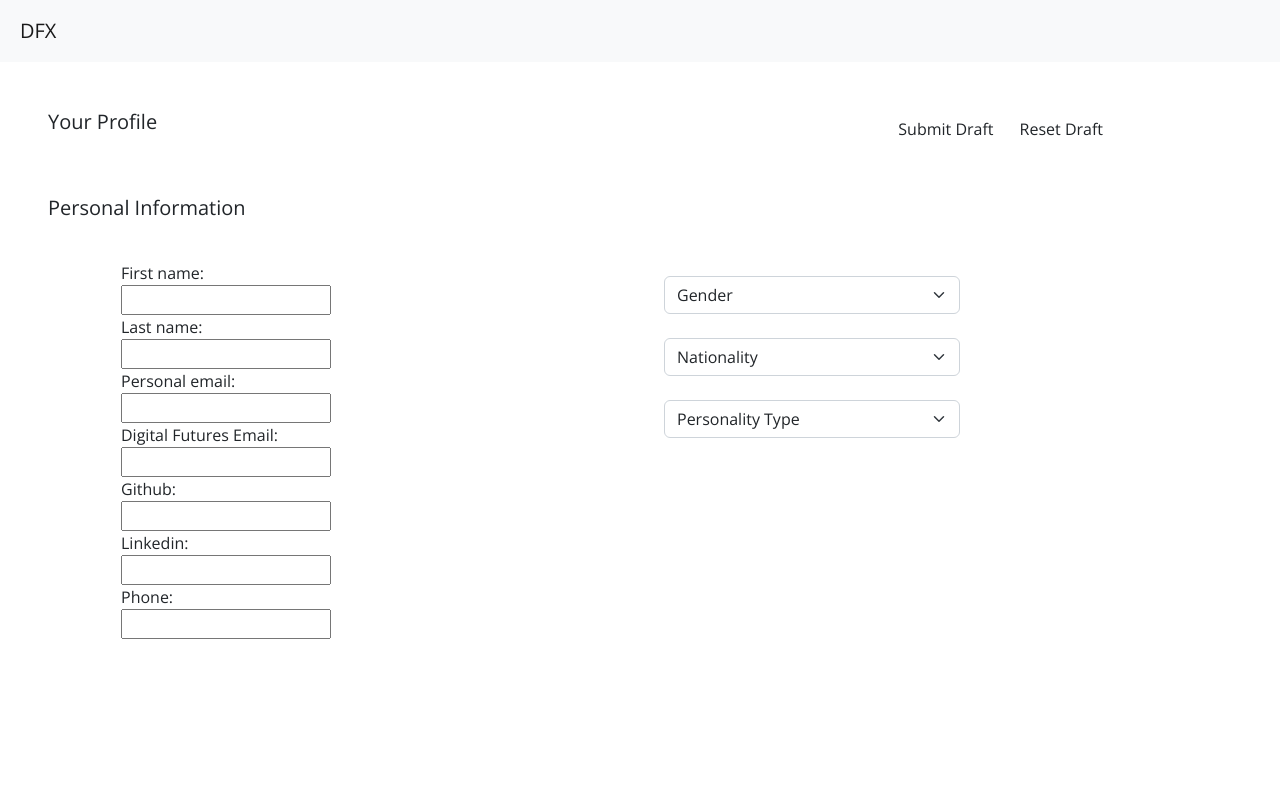
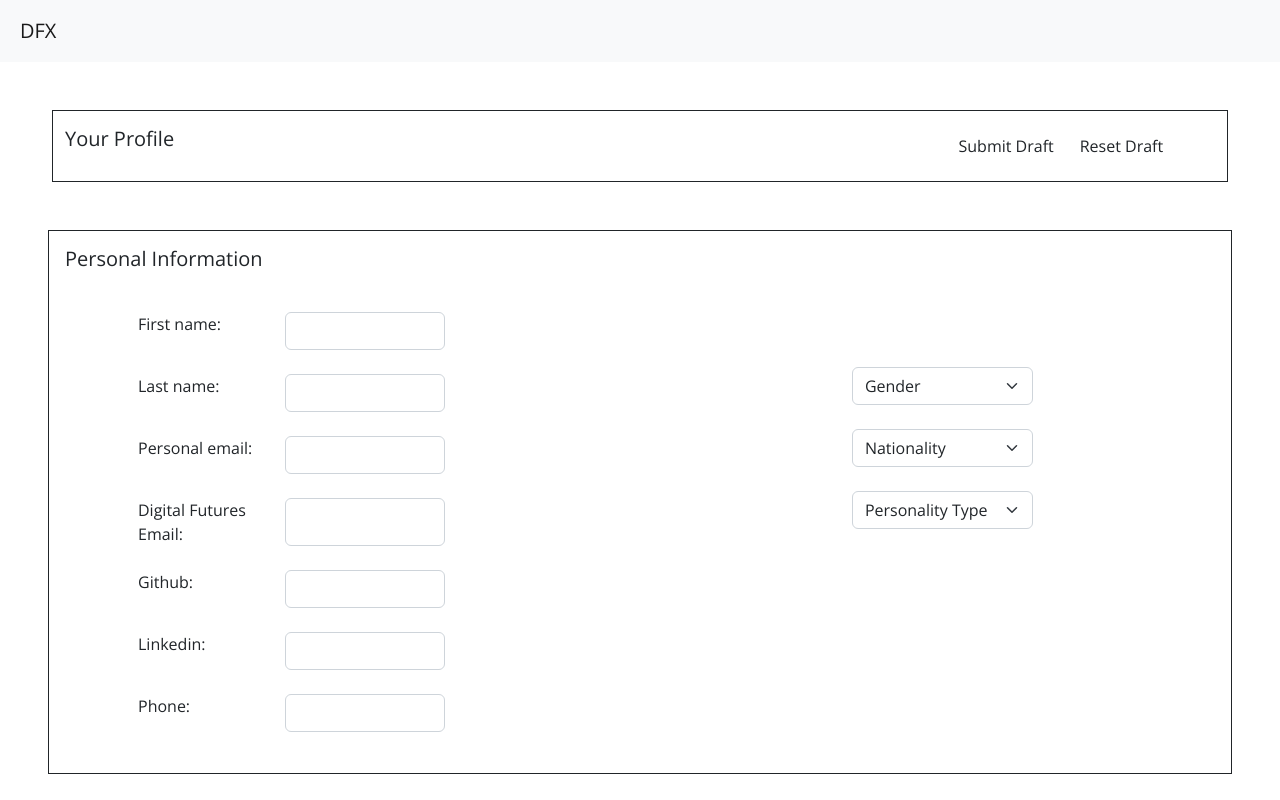
Before and after one commit to DFXtra-Group-1/DFXtraGroup1-.github, a React (Create React App) app in the folder frontend/starter/: page /graduate/1/edit in a window 1280 px wide. Built offline with nearby package versions, Linux system fonts and the light colour scheme; no server answers.

Commit message:
some style

```diff
--- a/frontend/starter/src/Components/editView/EditProfilePage.jsx
+++ b/frontend/starter/src/Components/editView/EditProfilePage.jsx
@@ -1,4 +1,3 @@
-import '../../Styles/EditProfilePage.css';
 import PersonalInformation from "./PersonalInformation";
 import GraduateModel from "../utils/Graduate.model";
 
@@ -113,18 +112,16 @@ const EditProfilePage = ({ SERVER_URL }) => {
     const resetHandler = () => getData();
     return (
         <>
-            <div className="ms-5 mt-5">
+            <div className="mx-5 mt-5">
                 <form onSubmit={submitHandler}>
-                    <div className="row">
+                    <div className="row border border-dark mx-1 py-3">
                         <div className="col"><h5>Your Profile</h5></div>
-                        <div className="col-4">
+                        <div className="col-3">
                             <button className="btn" type="submit">Submit Draft</button>
                             <button className="btn" onClick={resetHandler}>Reset Draft</button>
                         </div>
                     </div>
                     <div className="mt-5">
-
-
                         <PersonalInformation gradProps={gradProps} setProps={setProps} />
                     </div>
                 </form>
--- a/frontend/starter/src/Components/editView/PersonalInformation.jsx
+++ b/frontend/starter/src/Components/editView/PersonalInformation.jsx
@@ -1,4 +1,3 @@
-import '../../Styles/PersonalInformation.css';
 import DropDowns from "./DropDowns";
 import ProfileEdit from "./ProfileEdit";
 
@@ -41,21 +40,25 @@ const PersonalInformation = ({ gradProps, setProps }) => {
     };
 
     return (
-        <div className="row">
+        <div className="border border-dark px-3 py-3">
             <h5 className="card-title"> Personal Information </h5>
-            <div className="row">
-                <div className="col">
+            {/* <div className="row"> */}
+            <div id="info">
+                <div id="personal">
                     <ProfileEdit
                         gradProps1={gradProps1} setProps1={setProps1}
                     />
                 </div>
-                <div className="col pt-5 mt-2" >
+
+                <div id="dropdowns" className="pt-5 mt-5">
+                    {/* <div className="col pt-5 mt-5" > */}
                     <DropDowns
                         gradProps2={gradProps2} setProps2={setProps2}
                     />
                 </div>
             </div>
         </div>
+        // </div>
     )
 };
 
--- a/frontend/starter/src/Components/editView/ProfileEdit.jsx
+++ b/frontend/starter/src/Components/editView/ProfileEdit.jsx
@@ -9,34 +9,40 @@ const ProfileEdit = ({ gradProps1, setProps1 }) => {
             <div className="card m-2 border-white">
                 <div className="card-body">
                     <div className="ps-5 pt-3">
-                        <label htmlFor="firstName">First name:</label>
-                        <input className="card-text" value={firstName} onChange={e => setFirstName(e.target.value)} />
+                        <div className="row">
+                            <label className="col" htmlFor="firstName">First name:&nbsp;</label>
+                            <input className="form-control col" value={firstName} onChange={e => setFirstName(e.target.value)} />
+                        </div>
                         <br />
-
-                        <label htmlFor="lastName">Last name:</label>
-                        <input className="card-text" value={lastName} onChange={e => setLastName(e.target.value)} />
+                        <div className="row">
+                            <label className="col" htmlFor="lastName">Last name:&nbsp;</label>
+                            <input className="form-control col" value={lastName} onChange={e => setLastName(e.target.value)} />
+                        </div>
                         <br />
-
-                        <label htmlFor="email">Personal email:</label>
-                        <input className="card-text" value={personalEmail} onChange={e => setPersonalEmail(e.target.value)} />
+                        <div className="row">
+                            <label className="col" htmlFor="email">Personal email:&nbsp;</label>
+                            <input className="form-control col" value={personalEmail} onChange={e => setPersonalEmail(e.target.value)} />
+                        </div>
                         <br />
-
-                        <label htmlFor="digitalFuturesEmail">Digital Futures Email:</label>
-                        <input className="card-text" value={digitalFuturesEmail} onChange={e => setDigitalFuturesEmail(e.target.value)} />
+                        <div className="row">
+                            <label className="col" htmlFor="digitalFuturesEmail">Digital Futures Email:&nbsp;</label>
+                            <input className="form-control col" value={digitalFuturesEmail} onChange={e => setDigitalFuturesEmail(e.target.value)} />
+                        </div>
                         <br />
-
-                        <label htmlFor="gitHub">Github:</label>
-                        <input className="card-text" value={gitHub} onChange={e => setGitHub(e.target.value)} />
+                        <div className="row">
+                            <label className="col" htmlFor="gitHub">Github:&nbsp;</label>
+                            <input className="form-control col" value={gitHub} onChange={e => setGitHub(e.target.value)} />
+                        </div>
                         <br />
-
-                        <label htmlFor="linkedin">Linkedin:</label>
-                        <input className="card-text" value={linkedIn} onChange={e => setLinkedIn(e.target.value)} />
+                        <div className="row">
+                            <label className="col" htmlFor="linkedin">Linkedin:&nbsp;</label>
+                            <input className="form-control col" value={linkedIn} onChange={e => setLinkedIn(e.target.value)} />
+                        </div>
                         <br />
-
-                        <label htmlFor="phone">Phone:</label>
-                        <input className="card-text" value={phone} onChange={e => setPhone(e.target.value)} />
-                        <br />
-
+                        <div className="row">
+                            <label className="col" htmlFor="phone">Phone:&nbsp;</label>
+                            <input className="form-control col" value={phone} onChange={e => setPhone(e.target.value)} />
+                        </div>
                     </div>
                 </div>
             </div>
@@ -45,12 +51,3 @@ const ProfileEdit = ({ gradProps1, setProps1 }) => {
 }
 
 export default ProfileEdit;
-
-
-    // const [firstName, setFirstName] = useState(gradProps1.firstName);
-    // const [lastName, setLastName] = useState(gradProps1.lastName);
-    // const [personalEmail, setPersonalEmail] = useState(gradProps1.personalEmail);
-    // const [digitalFuturesEmail, setDigitalFuturesEmail] = useState(gradProps1.digitalFuturesEmail);
-    // const [gitHub, setGitHub] = useState(gradProps1.gitHub);
-    // const [linkedIn, setLinkedIn] = useState(gradProps1.linkedIn);
-    // const [phone, setPhone] = useState(gradProps1.phone);
--- a/frontend/starter/src/Styles/PersonalInformation.css
+++ /dev/null
@@ -1 +0,0 @@
-div {}
--- a/frontend/starter/src/Styles/index.css
+++ b/frontend/starter/src/Styles/index.css
@@ -12,9 +12,10 @@ code {
     monospace;
 }
 
-div {
+#info {
+  display: flex;
+}
 
-  display: 'flex';
-  align-items: 'center';
-  justify-content: 'center';
+#personal {
+  width: 75%;
 }
```
Also changed, not shown: frontend/starter/src/Styles/EditProfilePage.css (deleted).
